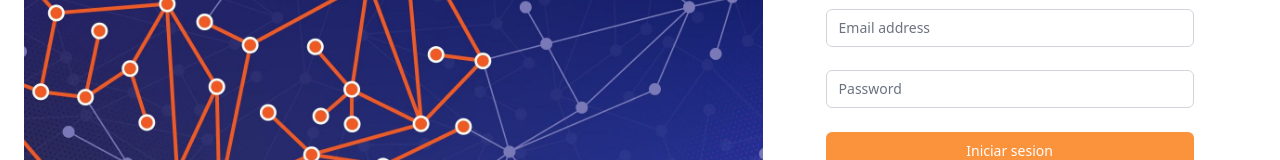
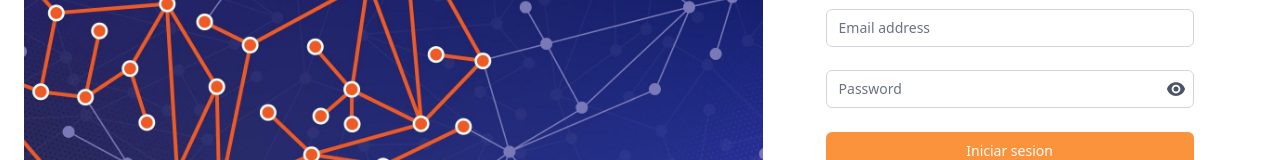
Before and after one commit to ankidemy/ankidemy, a Next.js app in the folder client/: page /login in a window 1280 px wide. Shown: the part 341-501 px from the top of the page. Built offline with nearby package versions, Linux system fonts and the light colour scheme; no server answers.

Commit message:
Password Visualization

```diff
--- a/client/package.json
+++ b/client/package.json
@@ -11,6 +11,7 @@
     "dev:no-lint": "NEXT_LINT=false next dev"
   },
   "dependencies": {
+    "@heroicons/react": "^2.2.0",
     "@radix-ui/react-slot": "^1.1.2",
     "class-variance-authority": "^0.7.1",
     "clsx": "^2.1.1",
--- a/client/src/app/(page)/login/page.tsx
+++ b/client/src/app/(page)/login/page.tsx
@@ -6,6 +6,7 @@ import Image from "next/image";
 import { useState } from "react";
 import { useRouter } from "next/navigation";
 import { loginUser } from "@/lib/api"; // Import the login function
+import { EyeIcon, EyeSlashIcon } from "@heroicons/react/24/solid"; // Import eye icons
 
 interface LoginResponse {
   success: boolean;
@@ -20,6 +21,11 @@ export default function Login() {
   const [password, setPassword] = useState("");
   const [isLoading, setIsLoading] = useState(false);
   const [error, setError] = useState<string | null>(null);
+  const [passwordVisible, setPasswordVisible] = useState(false);
+
+  const togglePasswordVisibility = () => {
+    setPasswordVisible(!passwordVisible);
+  };
 
   const handleSubmit = async (e: React.FormEvent<HTMLFormElement>) => {
     e.preventDefault();
@@ -92,21 +98,33 @@ export default function Login() {
                         onChange={(e) => setEmail(e.target.value)}
                       />
                     </div>
-                    <div>
+                    <div className="relative mb-6">
                       <label htmlFor="password" className="sr-only">
                         Password
                       </label>
                       <input
                         id="password"
                         name="password"
-                        type="password"
+                        type={passwordVisible ? "text" : "password"}
                         autoComplete="current-password"
                         required
-                        className="appearance-none rounded-md relative block w-full px-3 py-2 border border-gray-300 placeholder-gray-500 text-gray-900 rounded-b-md focus:outline-none focus:ring-gray-500 focus:border-gray-500 focus:z-10 sm:text-sm"
+                        className="appearance-none rounded-md relative block w-full px-3 py-2 border border-gray-300 placeholder-gray-500 text-gray-900 focus:outline-none focus:ring-gray-500 focus:border-gray-500 focus:z-10 sm:text-sm"
                         placeholder="Password"
                         value={password}
                         onChange={(e) => setPassword(e.target.value)}
+                        style={{ paddingRight: '2.5rem' }} // Adjust padding to account for icon
                       />
+                      <button
+                        type="button"
+                        onClick={togglePasswordVisibility}
+                        className="absolute inset-y-0 right-0 flex items-center px-2 text-gray-600 hover:text-gray-900 focus:outline-none"
+                      >
+                        {passwordVisible ? (
+                          <EyeSlashIcon className="h-5 w-5" aria-hidden="true" />
+                        ) : (
+                          <EyeIcon className="h-5 w-5" aria-hidden="true" />
+                        )}
+                      </button>
                     </div>
                   </div>
 
```
Also changed, not shown: 1 other file (tests, documents, lock files or other folders).
